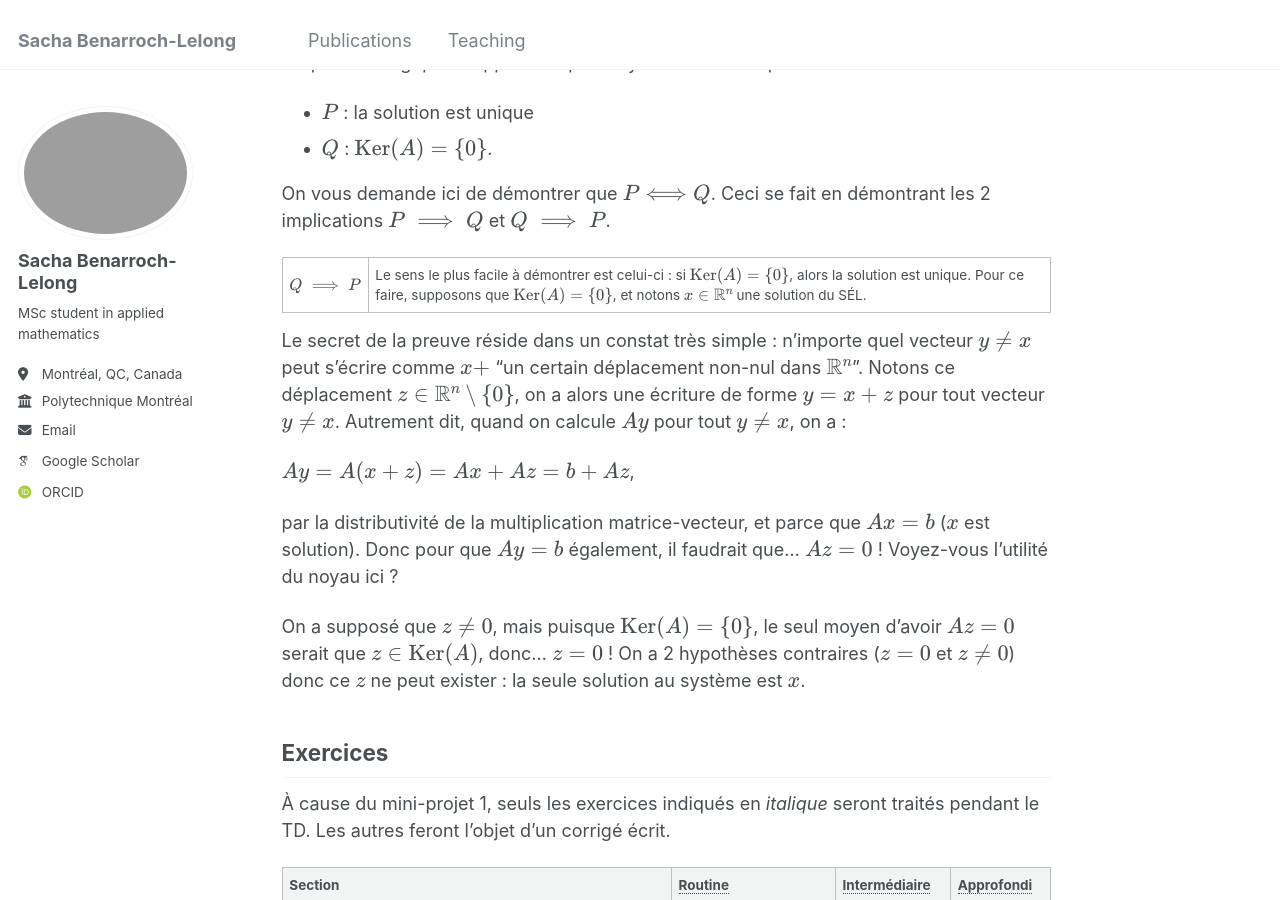
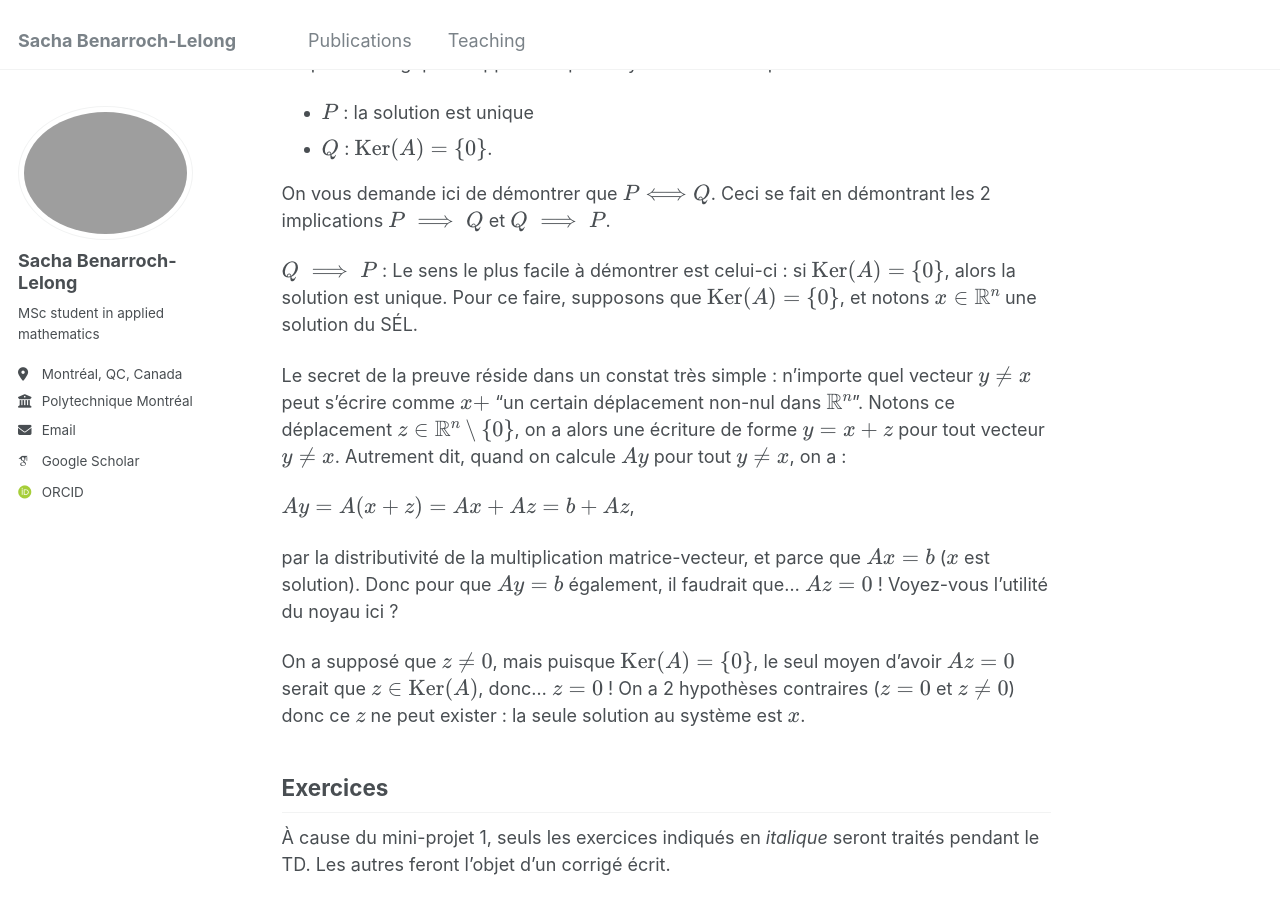
Before and after one commit to sblelong/sblelong.github.io, a Jekyll site: the page built from _teaching/mth1008/td2.md, in a window 1280 px wide and 900 px high, scrolled down 397 px. Built offline with Jekyll 4.4.1, drawn with Linux system fonts in a browser that asks for light colours; some web fonts are replaced.

Commit message:
fix latex

```diff
--- a/_teaching/mth1008/td2.md
+++ b/_teaching/mth1008/td2.md
@@ -15,7 +15,7 @@ Un point de logique : supposons que le système soit compatible et notons
 
 On vous demande ici de démontrer que \\(P\Longleftrightarrow Q\\). Ceci se fait en démontrant les 2 implications \\(P\implies Q\\) et \\(Q\implies P\\).
 
-| \\(Q\implies P\\) | Le sens le plus facile à démontrer est celui-ci : si \\(\mathrm{Ker}(A)=\\{0\\}\\), alors la solution est unique. Pour ce faire, supposons que \\(\mathrm{Ker}(A)=\\{0\\}\\), et notons \\(x\in\mathbb{R}^n\\) une solution du SÉL.
+***\\(Q\implies P\\)*** : Le sens le plus facile à démontrer est celui-ci : si \\(\mathrm{Ker}(A)=\\{0\\}\\), alors la solution est unique. Pour ce faire, supposons que \\(\mathrm{Ker}(A)=\\{0\\}\\), et notons \\(x\in\mathbb{R}^n\\) une solution du SÉL.
 
 Le secret de la preuve réside dans un constat très simple : n'importe quel vecteur \\(y\neq x\\) peut s'écrire comme \\(x +\\) "un certain déplacement non-nul dans \\(\mathbb{R}^n\\)". Notons ce déplacement \\(z\in\mathbb{R}^n\setminus\\{0\\}\\), on a alors une écriture de forme \\(y=x+z\\) pour tout vecteur \\(y\neq x\\). Autrement dit, quand on calcule \\(Ay\\) pour tout \\(y\neq x\\), on a :
 
```
